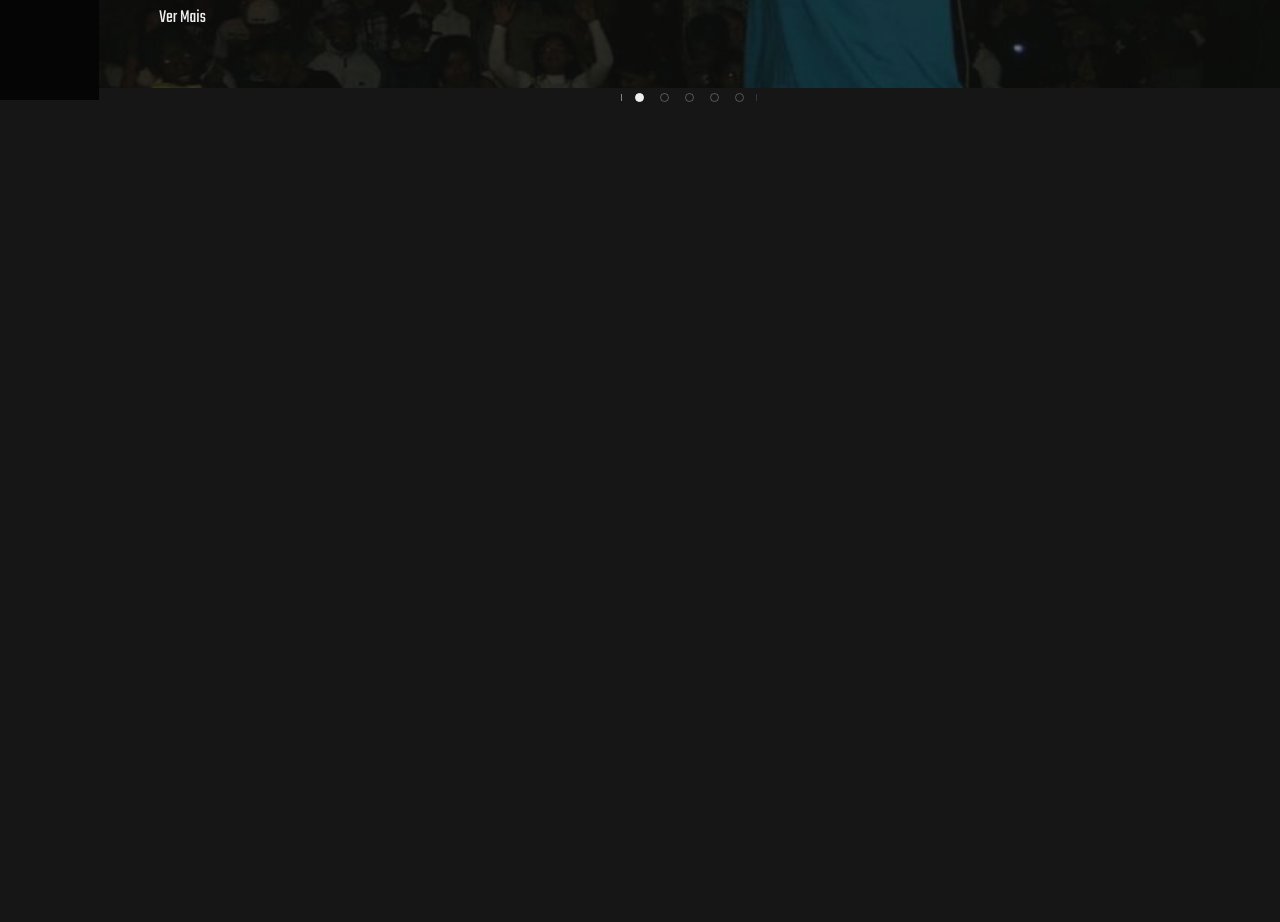
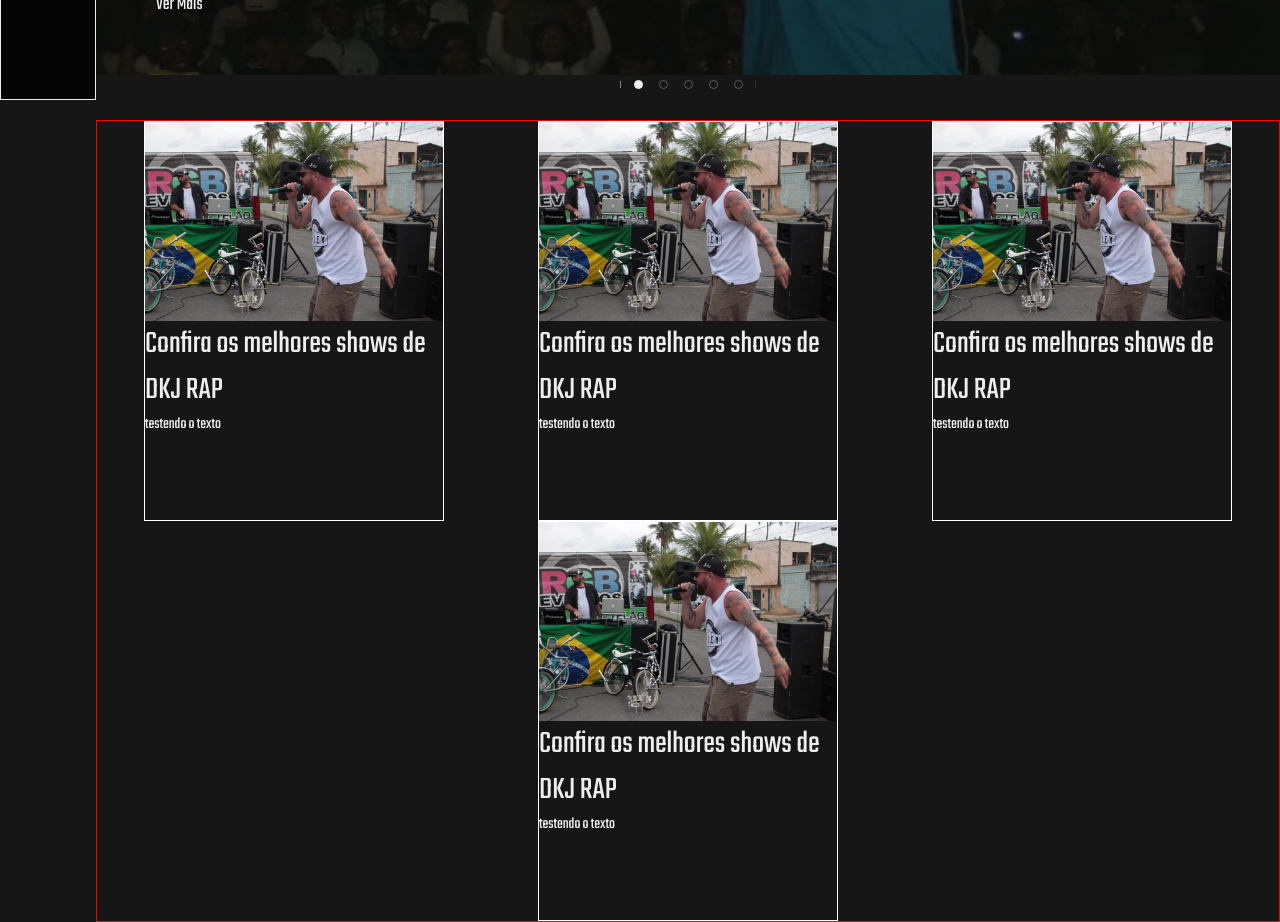
Before and after one commit to TerryKrom/dkjrap, a React (Vite) app in the folder hiphop-website/: page / in a window 1280 px wide. Shown: the part 400-1322 px from the top of the page. Before the commit the page ends 800 px from the top, so only its background shows below. Built offline with nearby package versions, Linux system fonts and the light colour scheme; a web font is replaced by a local one.

Commit message:
code organized, bugs fixed, cardRow started

```diff
--- a/hiphop-website/src/components/audioPlayer.jsx
+++ b/hiphop-website/src/components/audioPlayer.jsx
@@ -13,7 +13,7 @@ const SongPlayer = () => {
   ]);
 
   const [currentTrackIndex, setCurrentTrackIndex] = useState(0);
-  const [isPlaying, setIsPlaying] = useState(true);
+  const [isPlaying, setIsPlaying] = useState(false);
 
   const handleTrackEnd = () => {
     // Avançar para a próxima faixa quando a atual terminar
@@ -59,7 +59,6 @@ const SongPlayer = () => {
   return (
     <div className='audio-player'>
       <AudioPlayer
-        autoPlay
         src={tracks[currentTrackIndex].src}
         onEnded={handleTrackEnd}
       />
--- /dev/null
+++ b/hiphop-website/src/components/cardRow.css
@@ -0,0 +1,7 @@
+.card-row{
+    display:flex;
+    justify-content: space-around;
+    align-items: center;
+    flex-wrap: wrap;
+    border: 1px solid red;
+}
--- a/hiphop-website/src/components/cardRow.jsx
+++ b/hiphop-website/src/components/cardRow.jsx
@@ -0,0 +1,29 @@
+import React from 'react';
+import './cardRow.css';
+import MainCard from './mainCard';
+import img from '../assets/banners/img01.jpg';
+
+const CardRow = () => {
+    return (
+        <div className="card-row">
+            <MainCard
+                img={img}
+                title={'Confira os melhores shows de DKJ RAP'}
+                text={'testendo o texto'} />
+            <MainCard
+                img={img}
+                title={'Confira os melhores shows de DKJ RAP'}
+                text={'testendo o texto'} />
+            <MainCard
+                img={img}
+                title={'Confira os melhores shows de DKJ RAP'}
+                text={'testendo o texto'} />
+            <MainCard
+                img={img}
+                title={'Confira os melhores shows de DKJ RAP'}
+                text={'testendo o texto'} />
+        </div>
+    );
+}
+
+export default CardRow;
--- /dev/null
+++ b/hiphop-website/src/components/mainCard.css
@@ -0,0 +1,22 @@
+.main-card{
+    width: 300px;
+    height: 400px;
+    display: flex;
+    justify-content: space-between;
+    align-items: center;
+    border: 1px solid #fff;
+    flex-direction: column;
+}
+
+.main-card-body{
+    width: 100%;
+    height: 100%;
+}
+
+.main-card img{
+    width: 100%;
+}
+
+.main-card-body h2{
+    font-size: 2rem;
+}
--- a/hiphop-website/src/components/mainCard.jsx
+++ b/hiphop-website/src/components/mainCard.jsx
@@ -0,0 +1,17 @@
+import React from 'react';
+import './mainCard.css';
+
+const MainCard = (props) => {
+    return (
+        <div className="main-card">
+            <img src={props.img} alt={props.title} />
+            <div className="main-card-body">
+                <p>{props.date}</p>
+                <h2>{props.title}</h2>
+                <p>{props.text}</p>
+            </div>
+        </div>
+    );
+}
+
+export default MainCard;
--- a/hiphop-website/src/components/navigation.css
+++ b/hiphop-website/src/components/navigation.css
@@ -1,12 +1,12 @@
 .navigation{
-    width: 25rem;
+    width: 6rem;
     height: 500px;
     background-color: var(--header-color);
     display: flex;
     flex-direction: column;
     align-items: center;
     justify-content: space-between;
-    /* border: 1px solid #eee; */
+    border: 1px solid #eee;
 }
 
 .dots{
--- a/hiphop-website/src/index.css
+++ b/hiphop-website/src/index.css
@@ -19,8 +19,17 @@
 
 body {
   background-color: var(--background-color);
+  overflow-x: hidden;
+  color: #eee;
 }
 
 .body-page{
   display: flex;
 }
+
+.page{
+  flex: 2;
+  display: flex;
+  flex-direction: column;
+  /* border: 1px solid red; */
+}
--- a/hiphop-website/src/pages/home.jsx
+++ b/hiphop-website/src/pages/home.jsx
@@ -2,6 +2,7 @@ import React from 'react';
 import Header from '../components/header';
 import { Carousel } from '../components/carousel';
 import Navigation from '../components/navigation';
+import CardRow from '../components/cardRow';
 
 const Home = () => {
     return (
@@ -10,6 +11,7 @@ const Home = () => {
             <div className='page'>
                 <Header />
                 <Carousel />
+                <CardRow />
             </div>
         </div>
     );
--- a/hiphop-website/src/pages/musicas.jsx
+++ b/hiphop-website/src/pages/musicas.jsx
@@ -1,12 +1,15 @@
 import React from 'react';
 import Header from '../components/header';
+import Navigation from '../components/navigation';
 
 const Musicas = () => {
     return (
-        <>
-            <Header/>
-            <h2>Musicas</h2>
-        </>
+        <div className="body-page">
+            <Navigation />
+            <div className='page'>
+                <Header />
+            </div>
+        </div>
     );
 }
 
--- a/hiphop-website/src/pages/shows.jsx
+++ b/hiphop-website/src/pages/shows.jsx
@@ -1,12 +1,15 @@
 import React from 'react';
 import Header from '../components/header';
+import Navigation from '../components/navigation';
 
 const Shows = () => {
     return (
-        <>
-            <Header/>
-            <h2>Shows</h2>
-        </>
+        <div className="body-page">
+            <Navigation />
+            <div className='page'>
+                <Header />
+            </div>
+        </div>
     );
 }
 
--- a/hiphop-website/src/pages/sobre.jsx
+++ b/hiphop-website/src/pages/sobre.jsx
@@ -1,12 +1,15 @@
 import React from 'react';
 import Header from '../components/header';
+import Navigation from '../components/navigation';
 
 const Sobre = () => {
     return (
-        <>
-            <Header/>
-            <h2>Sobre</h2>
-        </>
+        <div className="body-page">
+            <Navigation />
+            <div className='page'>
+                <Header />
+            </div>
+        </div>
     );
 }
 
```
